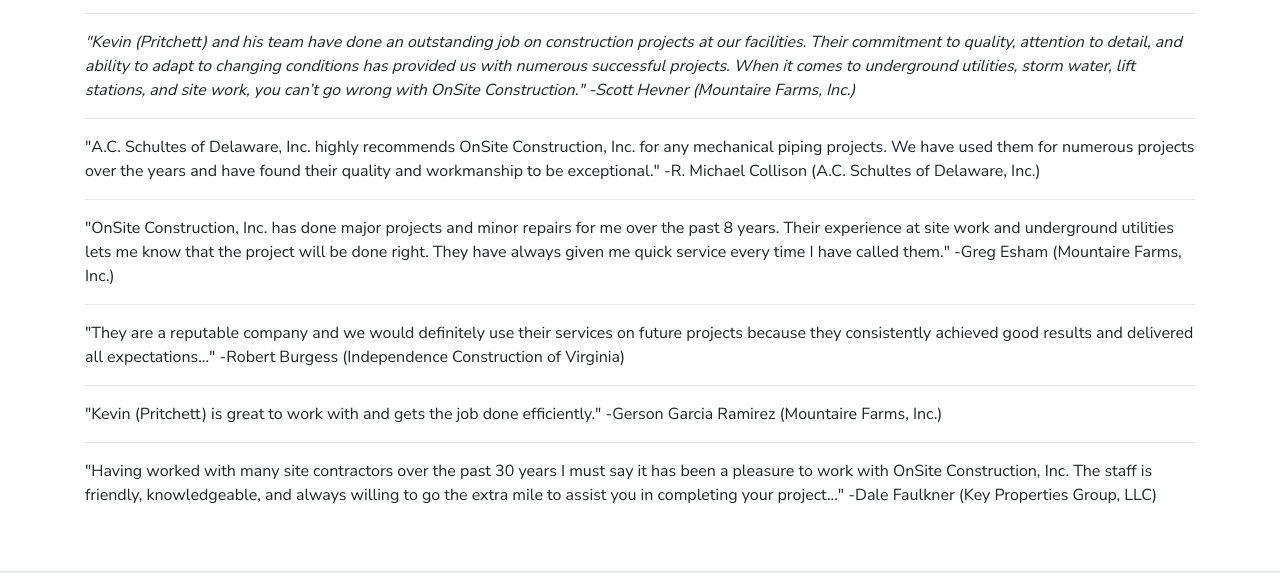
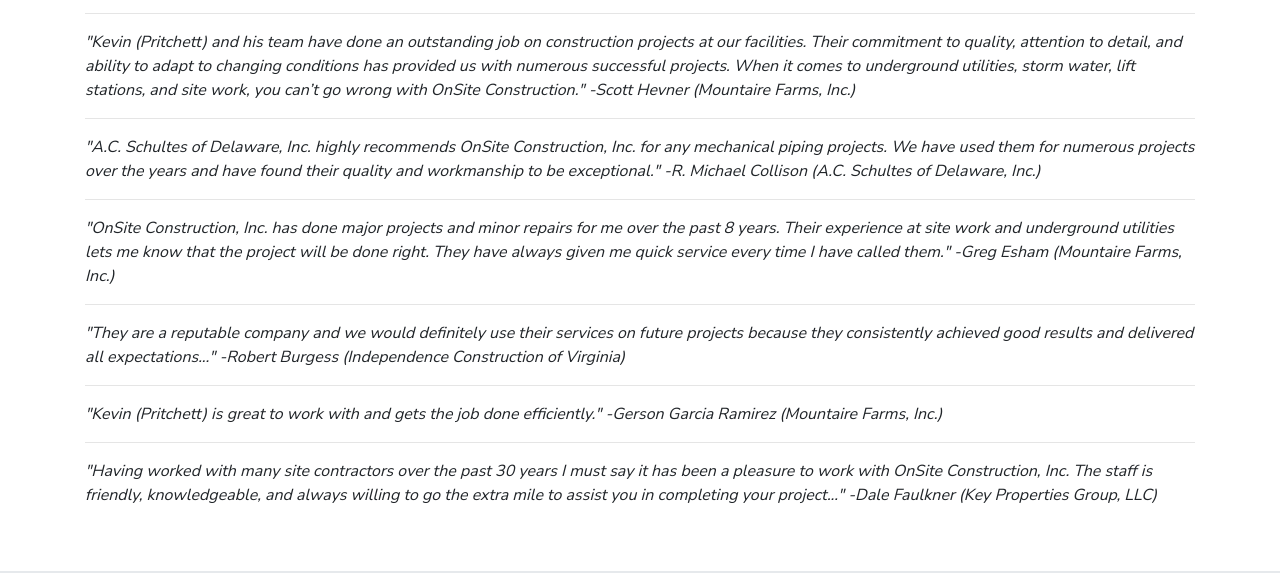
Before and after one commit to nicholaspritchett/onsite, a plain HTML site: page about.html in a window 1280 px wide. Shown: the part 836-1409 px from the top of the page. Drawn offline with Linux system fonts and the light colour scheme.

Commit message:
changed recs to italics

```diff
--- a/about.html
+++ b/about.html
@@ -89,15 +89,15 @@
             <hr>
             <p><i>"Kevin (Pritchett) and his team have done an outstanding job on construction projects at our facilities.  Their commitment to quality, attention to detail, and ability to adapt to changing conditions has provided us with numerous successful projects.  When it comes to underground utilities, storm water, lift stations, and site work, you can’t go wrong with OnSite Construction."  -Scott Hevner (Mountaire Farms, Inc.)</i></p>
             <hr>
-            <p>"A.C. Schultes of Delaware, Inc. highly recommends OnSite Construction, Inc. for any mechanical piping projects. We have used them for numerous projects over the years and have found their quality and workmanship to be exceptional."  -R. Michael Collison (A.C. Schultes of Delaware, Inc.)</p>
+            <p><i>"A.C. Schultes of Delaware, Inc. highly recommends OnSite Construction, Inc. for any mechanical piping projects. We have used them for numerous projects over the years and have found their quality and workmanship to be exceptional."  -R. Michael Collison (A.C. Schultes of Delaware, Inc.)</i></p>
             <hr>
-            <p>"OnSite Construction, Inc. has done major projects and minor repairs for me over the past 8 years. Their experience at site work and underground utilities lets me know that the project will be done right. They have always given me quick service every time I have called them." -Greg Esham (Mountaire Farms, Inc.)</p>
+            <p><i>"OnSite Construction, Inc. has done major projects and minor repairs for me over the past 8 years. Their experience at site work and underground utilities lets me know that the project will be done right. They have always given me quick service every time I have called them." -Greg Esham (Mountaire Farms, Inc.)</i></p>
             <hr>
-            <p>"They are a reputable company and we would definitely use their services on future projects because they consistently achieved good results and delivered all expectations..."  -Robert Burgess (Independence Construction of Virginia)</p>
+            <p><i>"They are a reputable company and we would definitely use their services on future projects because they consistently achieved good results and delivered all expectations..."  -Robert Burgess (Independence Construction of Virginia)</i></p>
             <hr>
-            <p>"Kevin (Pritchett) is great to work with and gets the job done efficiently."  -Gerson Garcia Ramirez (Mountaire Farms, Inc.)</p>
+            <p><i>"Kevin (Pritchett) is great to work with and gets the job done efficiently."  -Gerson Garcia Ramirez (Mountaire Farms, Inc.)</i></p>
             <hr>
-            <p>"Having worked with many site contractors over the past 30 years I must say it has been a pleasure to work with OnSite Construction, Inc. The staff is friendly, knowledgeable, and always willing to go the extra mile to assist you in completing your project..."  -Dale Faulkner (Key Properties Group, LLC)</p>
+            <p><i>"Having worked with many site contractors over the past 30 years I must say it has been a pleasure to work with OnSite Construction, Inc. The staff is friendly, knowledgeable, and always willing to go the extra mile to assist you in completing your project..."  -Dale Faulkner (Key Properties Group, LLC)</i></p>
           </div>
         </div>
         <!-- /.row -->
```
